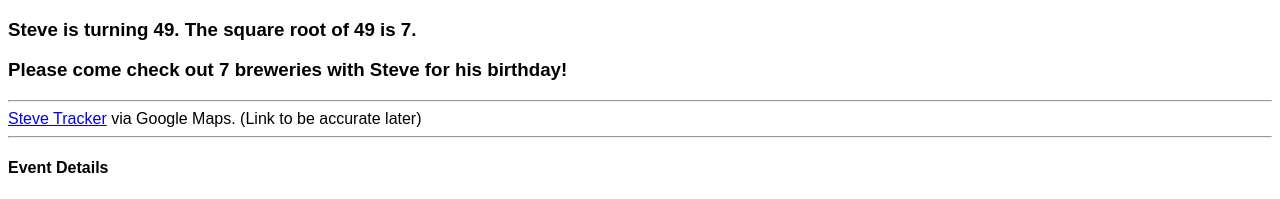
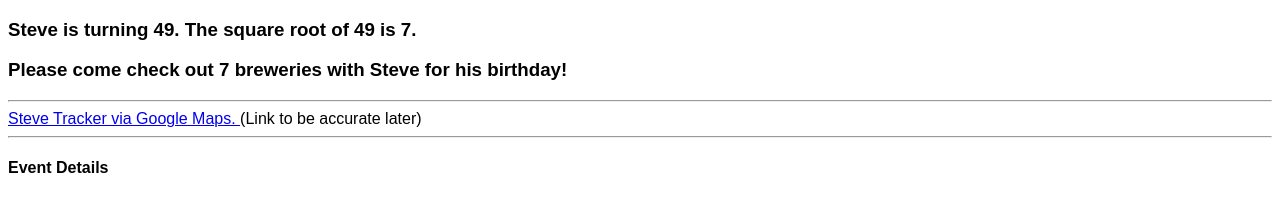
Before and after one commit to funky49/f49website, a plain HTML site: page birthday.html in a window 1280 px wide. Shown: the top 199 px of the page. Drawn offline with Linux system fonts and the light colour scheme.

Commit message:
Update birthday.html

```diff
--- a/birthday.html
+++ b/birthday.html
@@ -14,7 +14,7 @@
   <h3>Steve is turning 49. The square root of 49 is 7.
   <p>Please come check out 7 breweries with Steve for his birthday!</h3></p>
   <hr>
-<a href="https://www.google.com/maps/@28.028415,-82.7886386,15z/data=!3m1!4b1!4m2!7m1!2e1?hl=en&entry=ttu&g_ep=EgoyMDI1MTAwOC4wIKXMDSoASAFQAw%3D%3D">Steve Tracker</a> via Google Maps. (Link to be accurate later)<BR>
+<a href="https://www.google.com/maps/">Steve Tracker via Google Maps. </a>(Link to be accurate later)<BR>
   <HR>
   <h4>Event Details</h4>
   <p>
```
